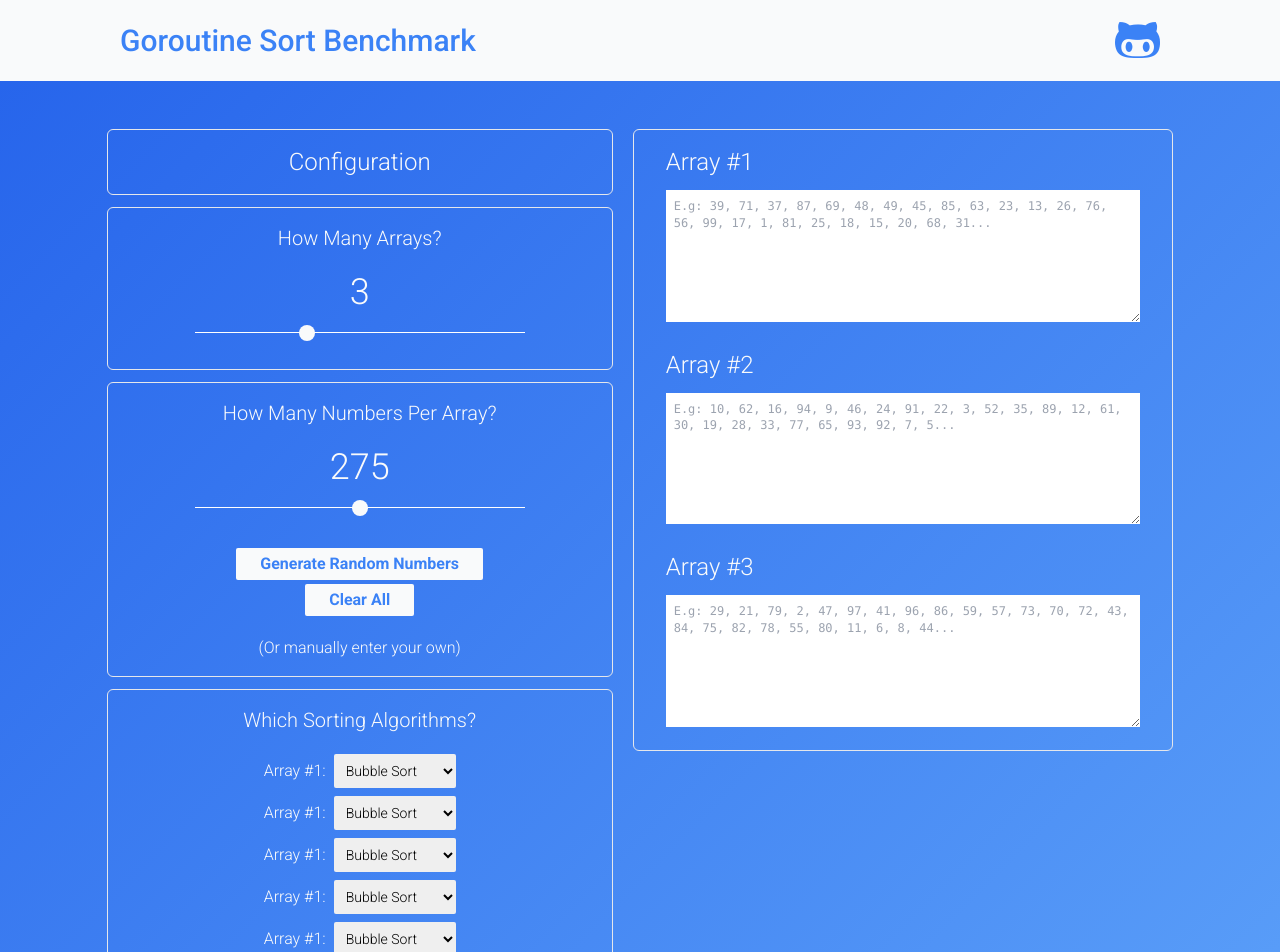
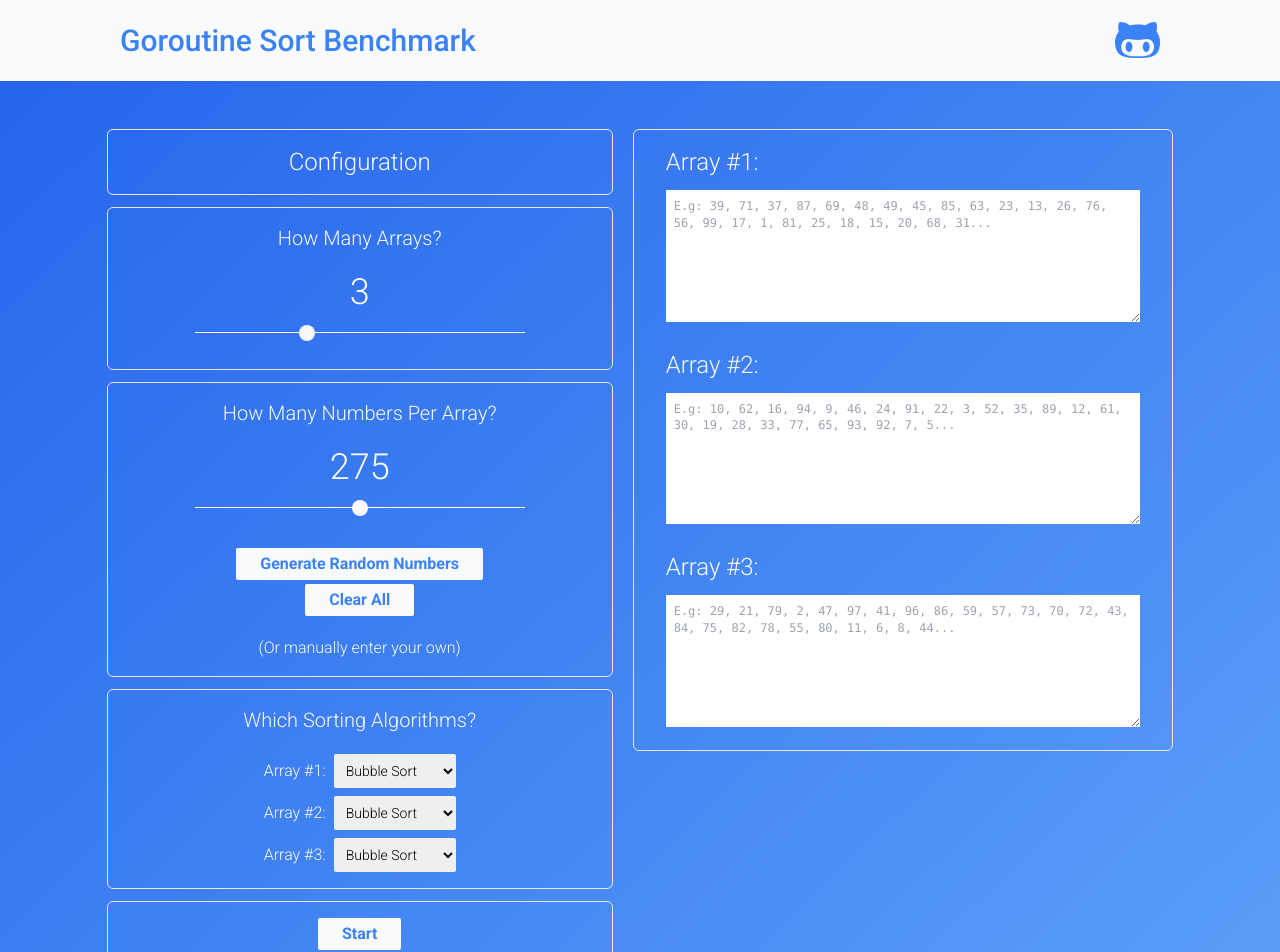
Before and after one commit to shah-a/few2.3-04-final-project, a React (Vite) app: page / in a window 1280 px wide. Shown: the top 952 px of the page. Built offline with nearby package versions, Linux system fonts and the light colour scheme.

Commit message:
Add: count slider change toggles algo visibility

```diff
--- a/src/components/ArrayList/Array/index.jsx
+++ b/src/components/ArrayList/Array/index.jsx
@@ -7,7 +7,7 @@ const Array = ({ index, placeholder, value }) => {
   return (
     <div className="Array">
       <label>
-        <h2 className="mb-3">{`Array #${index + 1}`}</h2>
+        <h2 className="mb-3">{`Array #${index + 1}:`}</h2>
         <textarea
           rows="7"
           placeholder={placeholder}
--- a/src/components/ArrayList/index.jsx
+++ b/src/components/ArrayList/index.jsx
@@ -8,7 +8,7 @@ const ArrayList = () => {
     if (array.visible) {
       return (
         <Array
-          key={array.id}
+          key={`array-${array.id}`}
           index={index}
           placeholder={array.placeholder}
           value={array.value}
--- a/src/components/ConfigList/AlgoSelectList/AlgoSelect/index.jsx
+++ b/src/components/ConfigList/AlgoSelectList/AlgoSelect/index.jsx
@@ -1,7 +1,7 @@
-const AlgoSelect = () => (
+const AlgoSelect = ({ index }) => (
   <div className="AlgoSelect">
     <label className="space-x-2">
-      <span>Array #1:</span>
+      <span>{`Array #${index + 1}:`}</span>
       <select className="p-2 text-black rounded-sm">
         <option value="bubble">Bubble Sort</option>
         <option value="selection">Selection Sort</option>
--- a/src/components/ConfigList/AlgoSelectList/index.jsx
+++ b/src/components/ConfigList/AlgoSelectList/index.jsx
@@ -1,16 +1,29 @@
+import { useSelector } from 'react-redux';
 import AlgoSelect from './AlgoSelect';
 
-const AlgoSelectList = () => (
-  <div className="AlgoSelect outline">
-    <h3>Which Sorting Algorithms?</h3>
-    <div className="space-y-2">
-      <AlgoSelect />
-      <AlgoSelect />
-      <AlgoSelect />
-      <AlgoSelect />
-      <AlgoSelect />
+const AlgoSelectList = () => {
+  const arrays = useSelector((state) => state.arrays);
+
+  const algoSelectList = arrays.map((array, index) => {
+    if (array.visible) {
+      return (
+        <AlgoSelect
+          key={`algo-${array.id}`}
+          index={index}
+        />
+      );
+    }
+    return null;
+  });
+
+  return (
+    <div className="AlgoSelect outline">
+      <h3>Which Sorting Algorithms?</h3>
+      <div className="space-y-2">
+        {algoSelectList}
+      </div>
     </div>
-  </div>
-);
+  );
+};
 
 export default AlgoSelectList;
```
Also changed, not shown: 1 other file (tests, documents, lock files or other folders).
